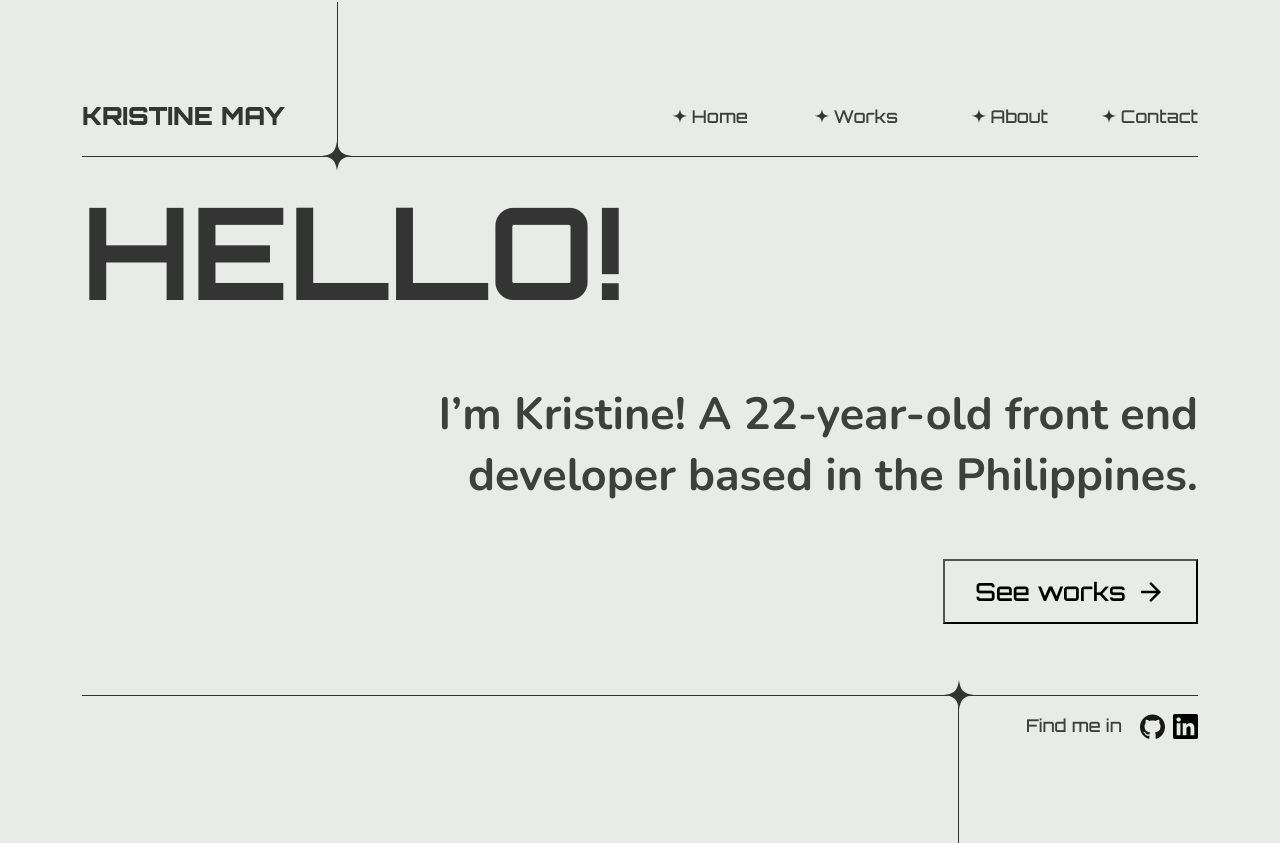
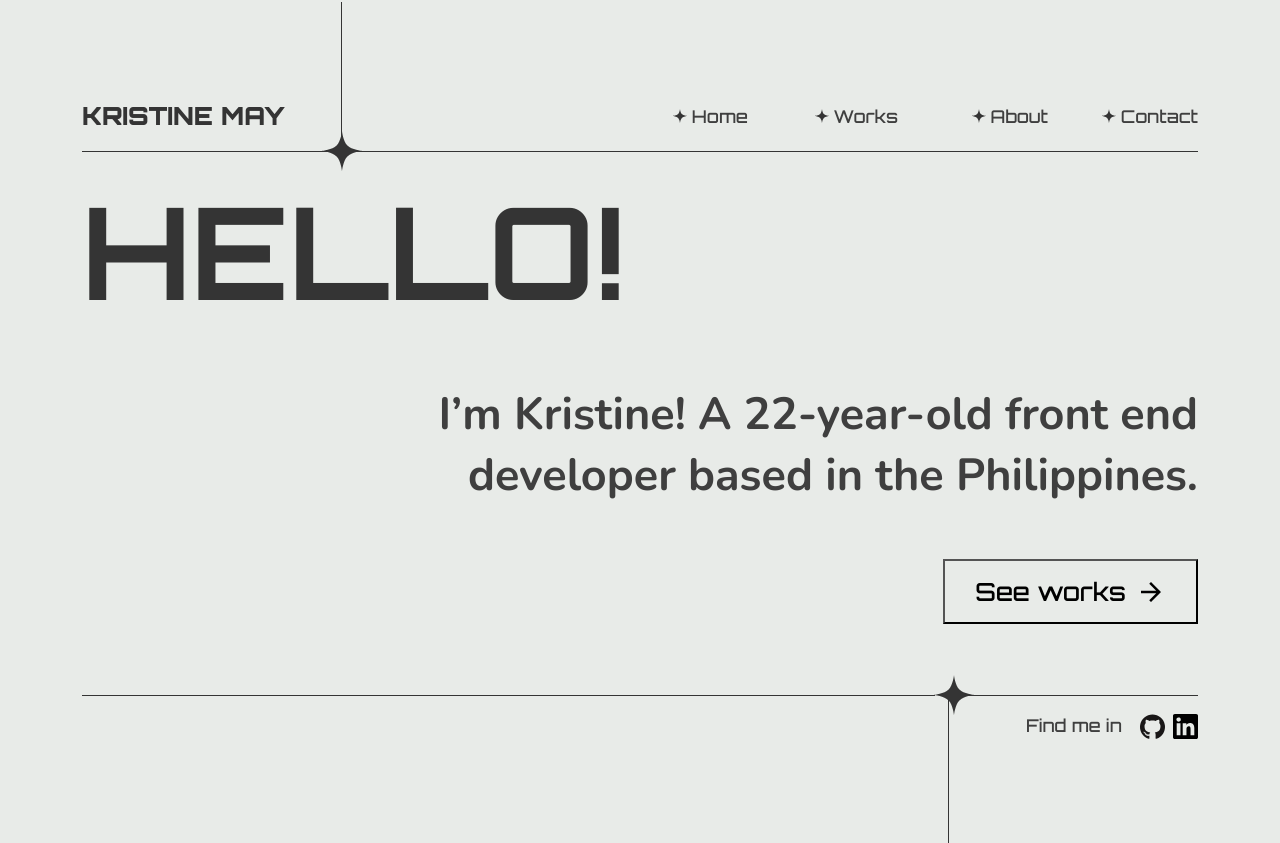
Before and after one commit to sn-tin/frontendkristine, a React (Create React App) app: page / in a window 1280 px wide. Built offline with nearby package versions, Linux system fonts and the light colour scheme.

Commit message:
Change navbar star and line styles - change width and height of stars to 40px - Adjust lines connecting to the stars' edges

```diff
--- a/src/components/Navbar/Navbar.style.js
+++ b/src/components/Navbar/Navbar.style.js
@@ -112,8 +112,8 @@ const HeaderLine = styled.div`
     bottom: 0;
     left: 15rem;
     display: flex;
-    width: 30px;
-    height: 30px;
+    width: 40px;
+    height: 40px;
     background-image: url(${star});
     background-position: 50% 50%;
     background-size: contain;
@@ -124,7 +124,7 @@ const HeaderLine = styled.div`
 
 const HeaderLine1 = styled.div`
     position: absolute;
-    left: -3.57rem;
+    left: -3.3rem;
     bottom: 6rem;
     width: 145px;
     height: 1px;
@@ -141,18 +141,18 @@ const HeaderLine1 = styled.div`
 
 const HeaderLine2 = styled(HeaderLine1)`
     left: auto;
-    right: 1.6rem;
-    bottom: 0.9rem;
-    width: 245px;
+    right: 2.43rem;
+    bottom: 1.21rem;
+    width: 250px;
     transform: none;
 `
 
 const HeaderLine3 = styled(HeaderLine2)`
     left: auto;
     right: auto;
-    bottom: 0.9rem;
+    bottom: 1.21rem;
     /* width: 5.9rem; */
-    width: 62rem;
+    width: 55rem;
 `
 
 export { StyledNavbar, HamburgerMenu, Lines,
```
